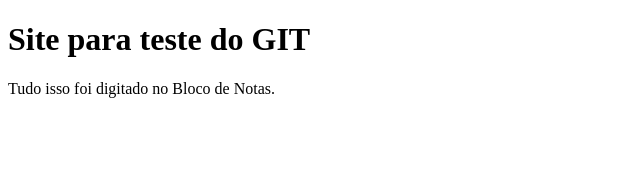
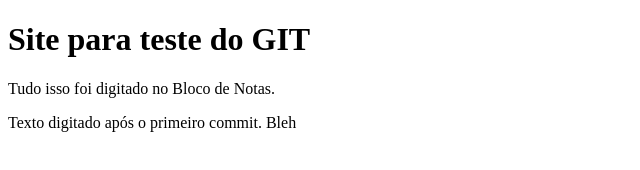
Before and after one commit to Thai-Moraes/TestGit, a plain HTML site: page index.html in a window 1280 px wide. Shown: the whole page, without its empty margins (0-640 px from the left). Drawn offline with Linux system fonts and the light colour scheme.

Commit message:
Modificação do site

```diff
--- a/index.html
+++ b/index.html
@@ -7,5 +7,6 @@
 	<body>
 		<h1>Site para teste do GIT</h1>
 		<p>Tudo isso foi digitado no Bloco de Notas.</p>
+		<p>Texto digitado após o primeiro commit. Bleh</p>
 	</body>
 </html>
```
